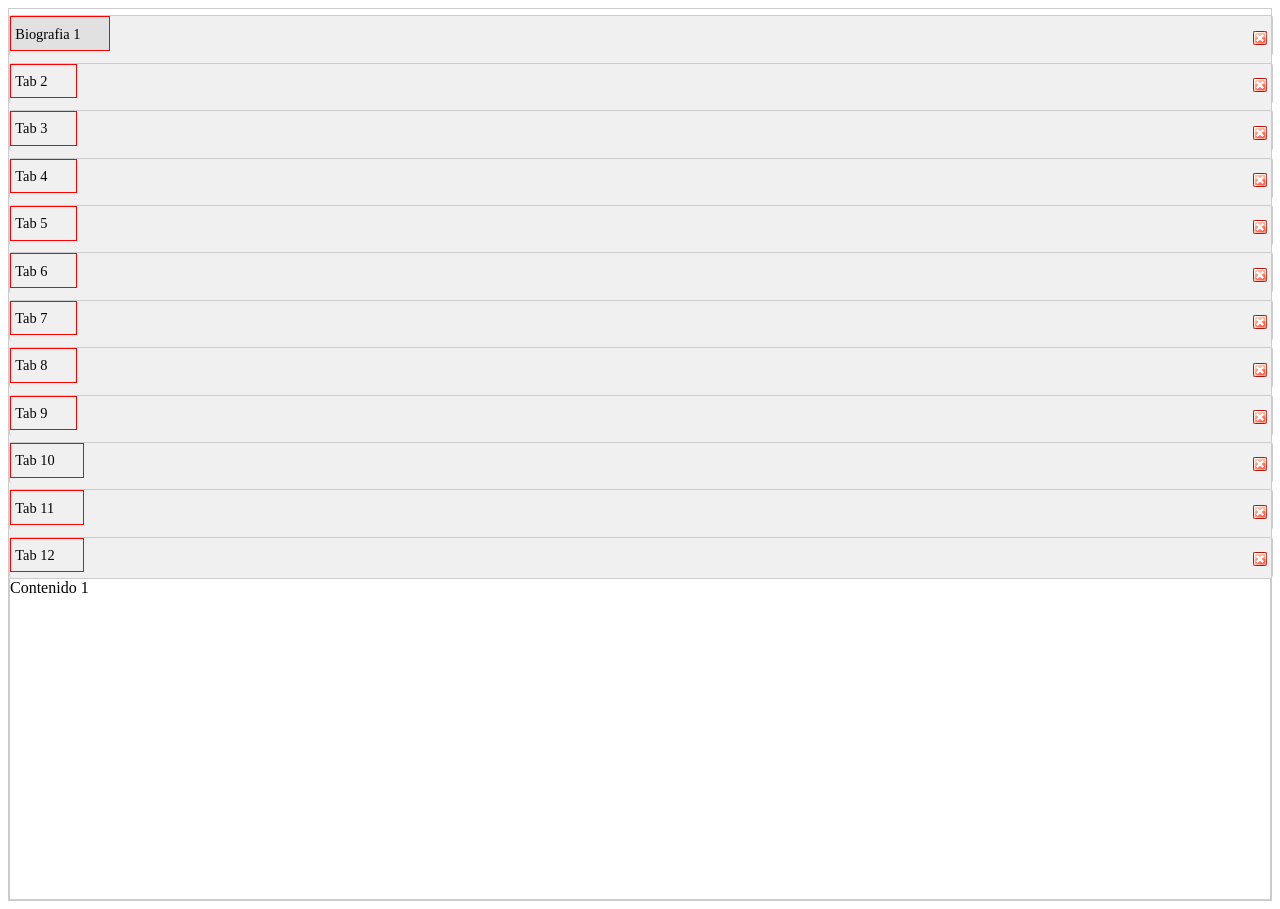
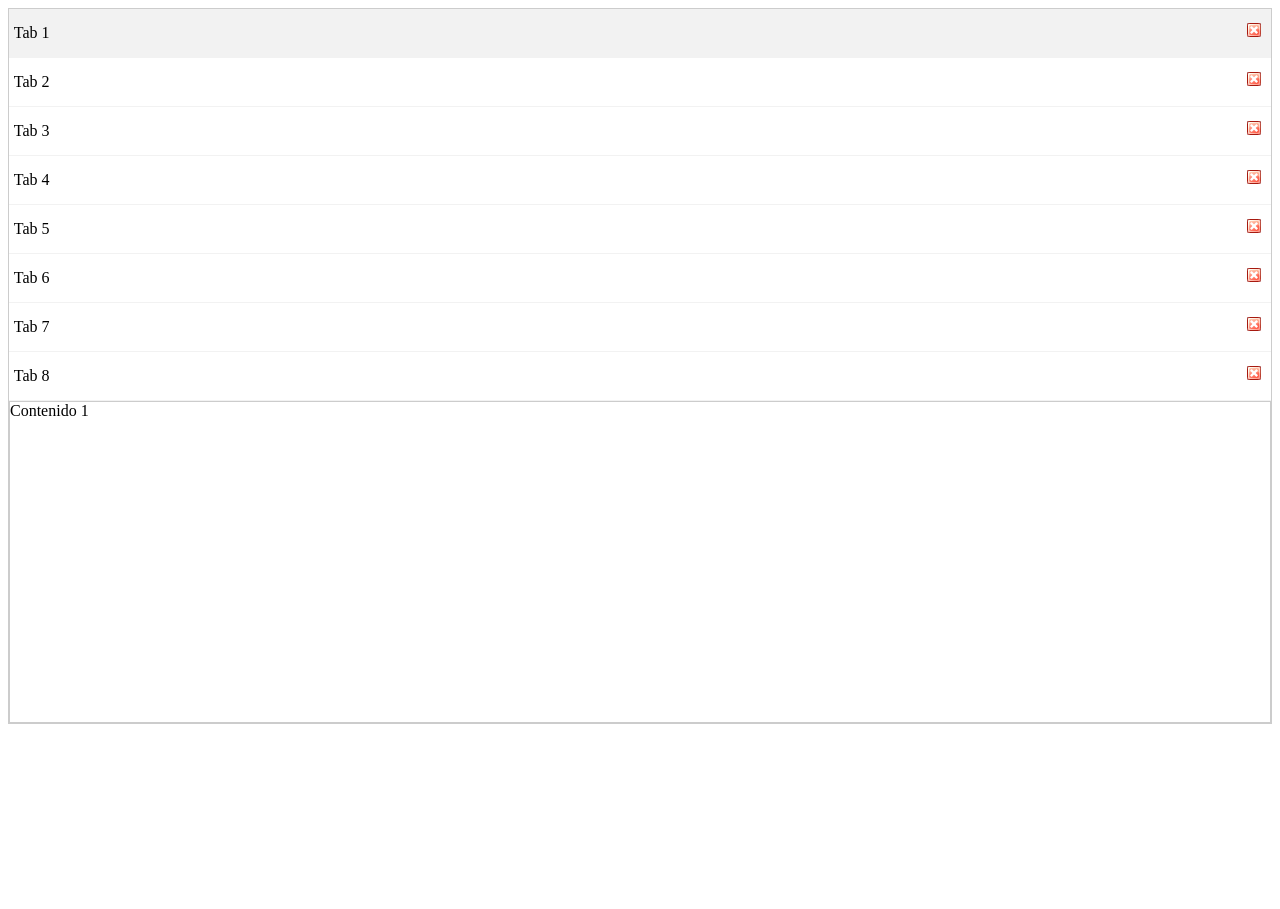
Before and after one commit to guesslara/tabs, a plain HTML site: page index.html in a window 1280 px wide. After the commit the page ends 800 px from the top, so only its background shows below. Drawn offline with Linux system fonts and the light colour scheme.

Commit message:
Correcciones

```diff
--- a/css/widgetTabs.scss
+++ b/css/widgetTabs.scss
@@ -2,48 +2,48 @@
 .wTabsContainer{
 	border: 1px solid #CCC;
 	& ul{
+		padding: 0;
+		margin: 0;
+		line-height: 3em;
 		list-style: none;
-		margin:0;
-		padding:0;
-		border-bottom:0;
-		background: #F0F0F0;
-	}
-	& ul li{
-		display:block;
-		border-left:1px solid #CCC;
-		border-top:1px solid #CCC;
-		border-right:1px solid #CCC;
-		/*border:1px solid #FF0000;*/
-		margin-top:.4em;
 		position: relative;
-		border-radius:.2em;
-		width: 100%;
-		line-height:1.5em;
-		height: 2.5em;
-	}
-	& ul li a{
-		display:block;
-		text-decoration:none;
-		padding: .3em;
-		float: left;
-		font-size:.9em;
-		color: #000;
-		border:1px solid #FF0000;
-	}
+		& li{
+			border-bottom: 1px solid #F2F2F2;
+		}
 
-	& ul li a:hover{
-		background: #E1E1E1;
-	}
+		& li:hover{
+			cursor: pointer;
+			background: #e0e0e0;/*BBDEFB*/
+			color: #FFF;
+		}
 
-	& ul li a:after{
-		content:"";
-		/*border:1px solid #FF0000;*/
-		float: right;
-		margin-left:1.7em;
-	}
+		& li .contenedorTab{
+			display: block;
+			/*background: blue;*/
+			overflow:hidden;
+			height: 100%;
+		}
 
-	& ul li .wATabActive{
-		background: #E1E1E1;
+		& li .contenedorTab a{
+			display:block;
+			text-decoration:none;
+			/*border:1px solid #FF0000;*/
+			float: left;
+			width: 90%;
+			color:#000;
+			margin-left: .3em;
+		}
+
+		& li .wTabClose{
+			background: url(../img/x.png) no-repeat;
+			float: right;
+			right: .8em;
+			/*border: 1px solid #FF0000;*/
+			width: .9em;
+			line-height: .9em;
+			margin-top: .9em;
+			margin-right: .6em;
+		}
 	}
 
 	& .wContentTab{
@@ -53,25 +53,11 @@
 		margin-top:0em;
 	}
 
-	& .wTabActive{
+	& .wTabContentActive{
 		display: block;
 	}
 }
 
-
-
-.wTabClose{
-	background: url(../img/x.png) no-repeat;
-	margin-top: .9em;
-	/*border:1px solid blue;*/
-	height: .9em;
-	right: .3em;
-	width: .9em;
-	float: right;
-	z-index: 20;
-	position: absolute;
+.wTabActive{
+	background: #F2F2F2;
 }
-
-.wTabClose:hover{
-	cursor: pointer;
-}
--- a/index.html
+++ b/index.html
@@ -2,30 +2,33 @@
 <html lang="es">
 <head>
 	<title>Tabs</title>
-	<meta chasrset="UTF-8">
+	<meta charset="UTF-8">
 	<meta name="viewport" content="width=device-width,initial-scale=1,maximum-scale=1" />
 	<link rel="stylesheet" type="text/css" href="css/widgetTabs.css" />
 	<script type="text/javascript" src="js/jquery-1.11.3.min.js"></script>
+	<script type="text/javascript" src="js/widgetTabs.js"></script>
 </head>
 
 <body>
 	<div id="widgetTabs" class="wTabsContainer">
 		<ul>
-			<li><a href="#tab1" class="wATabActive">Biografia 1</a><div class="wTabClose">&nbsp;</div></li>
-			<li><a href="#tab2">Tab 2</a><div class="wTabClose">&nbsp;</div></li>
-			<li><a href="#tab2">Tab 3</a><div class="wTabClose">&nbsp;</div></li>
-			<li><a href="#tab2">Tab 4</a><div class="wTabClose">&nbsp;</div></li>
-			<li><a href="#tab2">Tab 5</a><div class="wTabClose">&nbsp;</div></li>
-			<li><a href="#tab2">Tab 6</a><div class="wTabClose">&nbsp;</div></li>
-			<li><a href="#tab2">Tab 7</a><div class="wTabClose">&nbsp;</div></li>
-			<li><a href="#tab2">Tab 8</a><div class="wTabClose">&nbsp;</div></li>
-			<li><a href="#tab2">Tab 9</a><div class="wTabClose">&nbsp;</div></li>
-			<li><a href="#tab2">Tab 10</a><div class="wTabClose">&nbsp;</div></li>
-			<li><a href="#tab2">Tab 11</a><div class="wTabClose">&nbsp;</div></li>
-			<li><a href="#tab2">Tab 12</a><div class="wTabClose">&nbsp;</div></li>
+			<li><div class="contenedorTab wTabActive"><a href="#tab1">Tab 1</a><div class="wTabClose">&nbsp;</div></div></li>
+			<li><div class="contenedorTab"><a href="#tab2">Tab 2</a><div class="wTabClose">&nbsp;</div></div></li>
+			<li><div class="contenedorTab"><a href="#tab3">Tab 3</a><div class="wTabClose">&nbsp;</div></div></li>
+			<li><div class="contenedorTab"><a href="#tab4">Tab 4</a><div class="wTabClose">&nbsp;</div></div></li>
+			<li><div class="contenedorTab"><a href="#tab5">Tab 5</a><div class="wTabClose">&nbsp;</div></div></li>
+			<li><div class="contenedorTab"><a href="#tab6">Tab 6</a><div class="wTabClose">&nbsp;</div></div></li>
+			<li><div class="contenedorTab"><a href="#tab7">Tab 7</a><div class="wTabClose">&nbsp;</div></div></li>
+			<li><div class="contenedorTab"><a href="#tab8">Tab 8</a><div class="wTabClose">&nbsp;</div></div></li>
 		</ul>
-		<div id="tab1" class="wContentTab wTabActive">Contenido 1</div>
+		<div id="tab1" class="wContentTab wTabContentActive">Contenido 1</div>
 		<div id="tab2" class="wContentTab">Contenido 2</div>
+		<div id="tab3" class="wContentTab">Contenido 3</div>
+		<div id="tab4" class="wContentTab">Contenido 4</div>
+		<div id="tab5" class="wContentTab">Contenido 5</div>
+		<div id="tab6" class="wContentTab">Contenido 6</div>
+		<div id="tab7" class="wContentTab">Contenido 7</div>
+		<div id="tab8" class="wContentTab">Contenido 8</div>
 	</div>
 </body>
 </html>
--- /dev/null
+++ b/js/widgetTabs.js
@@ -0,0 +1,20 @@
+/*
+*Widget que genera tabs para un ambiente html en su version 2
+*@author	Gerardo Lara
+*@date		3-Noviembre-2015
+*/
+$(document).ready(function(){
+	$(".contenedorTab a").click(function(x){
+		console.log($(this))
+		mostrarTabSeleccionado($(this)[0].hash);
+	});
+});
+
+function mostrarTabSeleccionado(tabSeleccionado){
+	console.log(tabSeleccionado)
+	//se quita el anterior tab seleccionado
+	$(".wTabsContainer ul li div").removeClass("wTabActive");
+
+
+	//$(".wTabsContainer .wContentTab").removeClass("wTabContentActive");
+}
```
Also changed, not shown: README.html (added, +1 -0 lines), css/widgetTabs.css, 1 other file.
